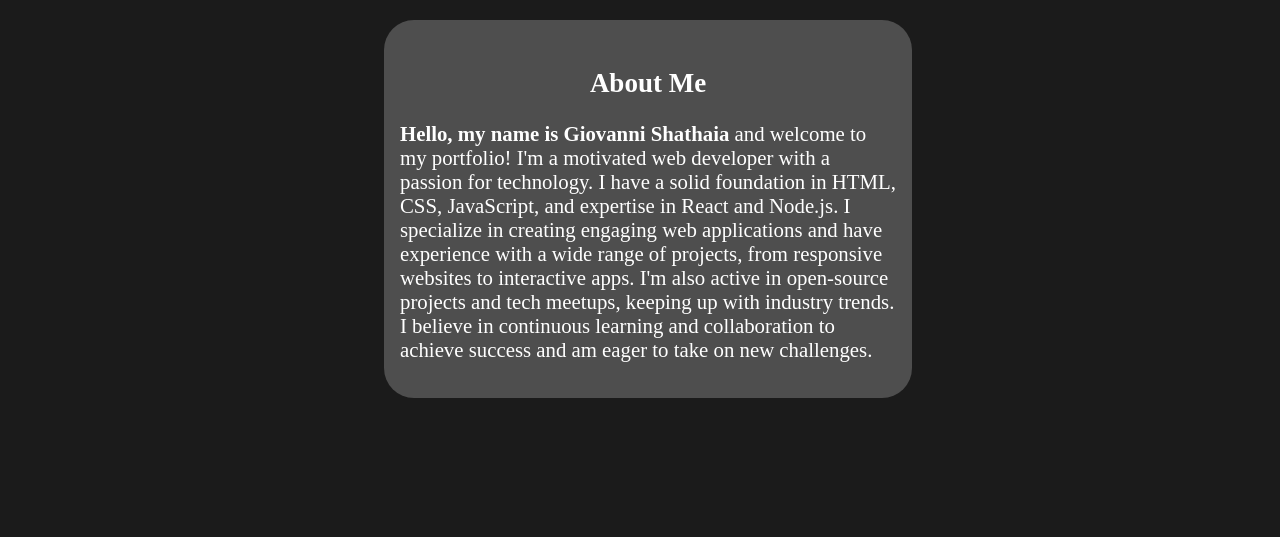
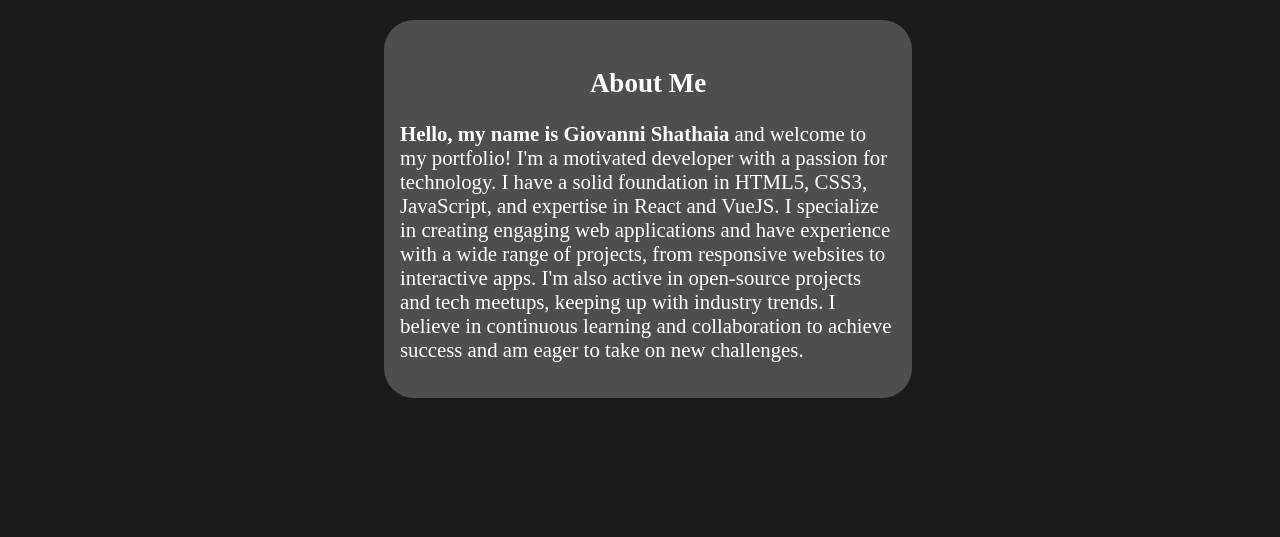
Before and after one commit to gio437/portfolio, a plain HTML site: page index.html in a window 1280 px wide. Shown: the part 102-639 px from the top of the page. Drawn offline with Linux system fonts and the light colour scheme.

Commit message:
modified about me description

```diff
--- a/index.html
+++ b/index.html
@@ -12,7 +12,7 @@
     <h1 class="name">Front End Developer<a href='https://github.com/gio437'><img class = 'git' src= 'pictures/github-mark.png'></a></h1>
     <div class="aboutParent">
         <h2 class="about-title" id="projectTitle">About Me</h2>
-        <p class="about"><b>Hello, my name is Giovanni Shathaia</b> and welcome to my portfolio! I'm a motivated web developer with a passion for technology. I have a solid foundation in HTML, CSS, JavaScript, and expertise in React and Node.js. I specialize in creating engaging web applications and have experience with a wide range of projects, from responsive websites to interactive apps. I'm also active in open-source projects and tech meetups, keeping up with industry trends. I believe in continuous learning and collaboration to achieve success and am eager to take on new challenges. </p>
+        <p class="about"><b>Hello, my name is Giovanni Shathaia</b> and welcome to my portfolio! I'm a motivated developer with a passion for technology. I have a solid foundation in HTML5, CSS3, JavaScript, and expertise in React and VueJS. I specialize in creating engaging web applications and have experience with a wide range of projects, from responsive websites to interactive apps. I'm also active in open-source projects and tech meetups, keeping up with industry trends. I believe in continuous learning and collaboration to achieve success and am eager to take on new challenges. </p>
     </div>
     <!-- <div class="sidebar">
         <p class="about-side" id="bar-color">About Me</p>
```
